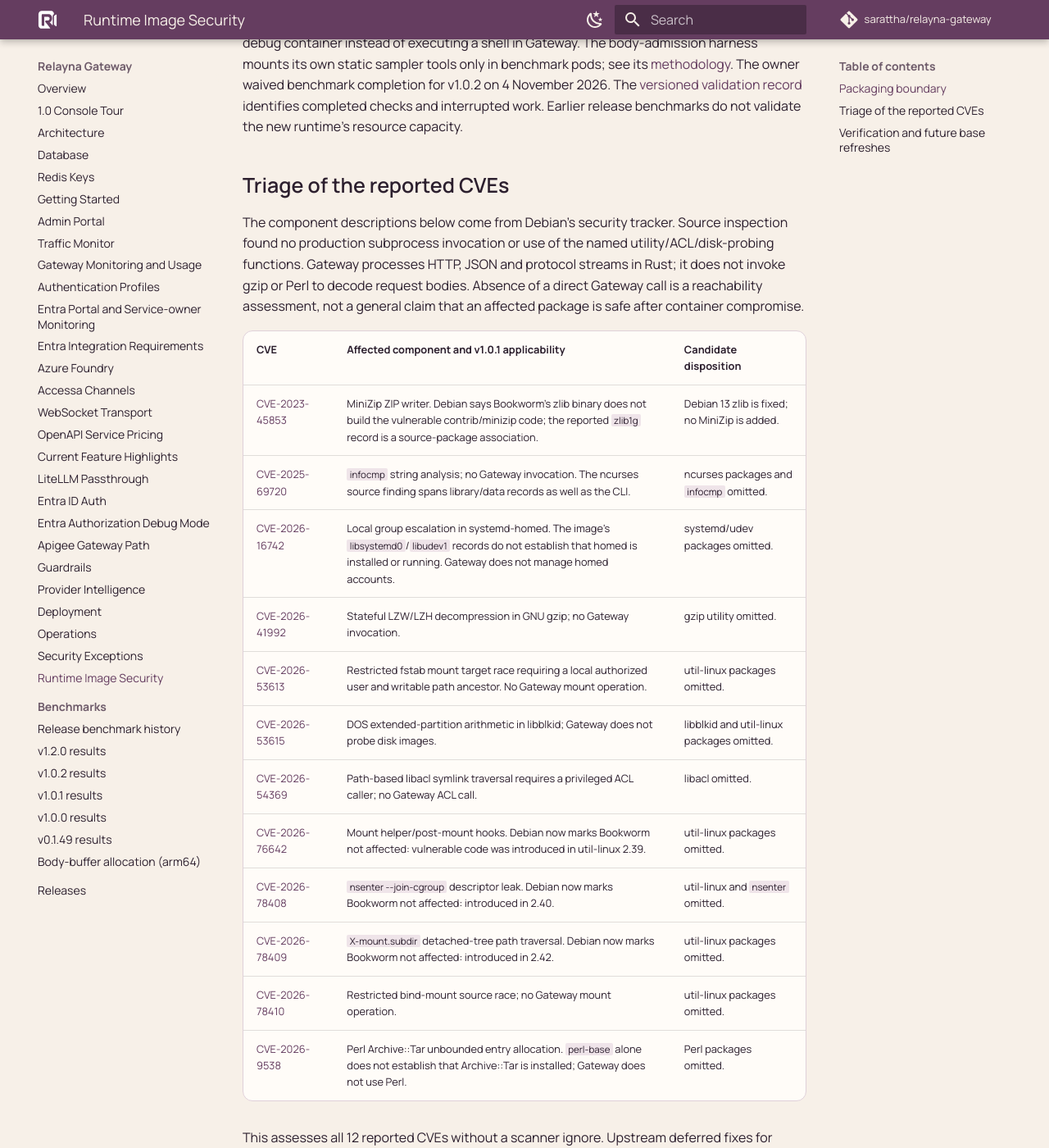
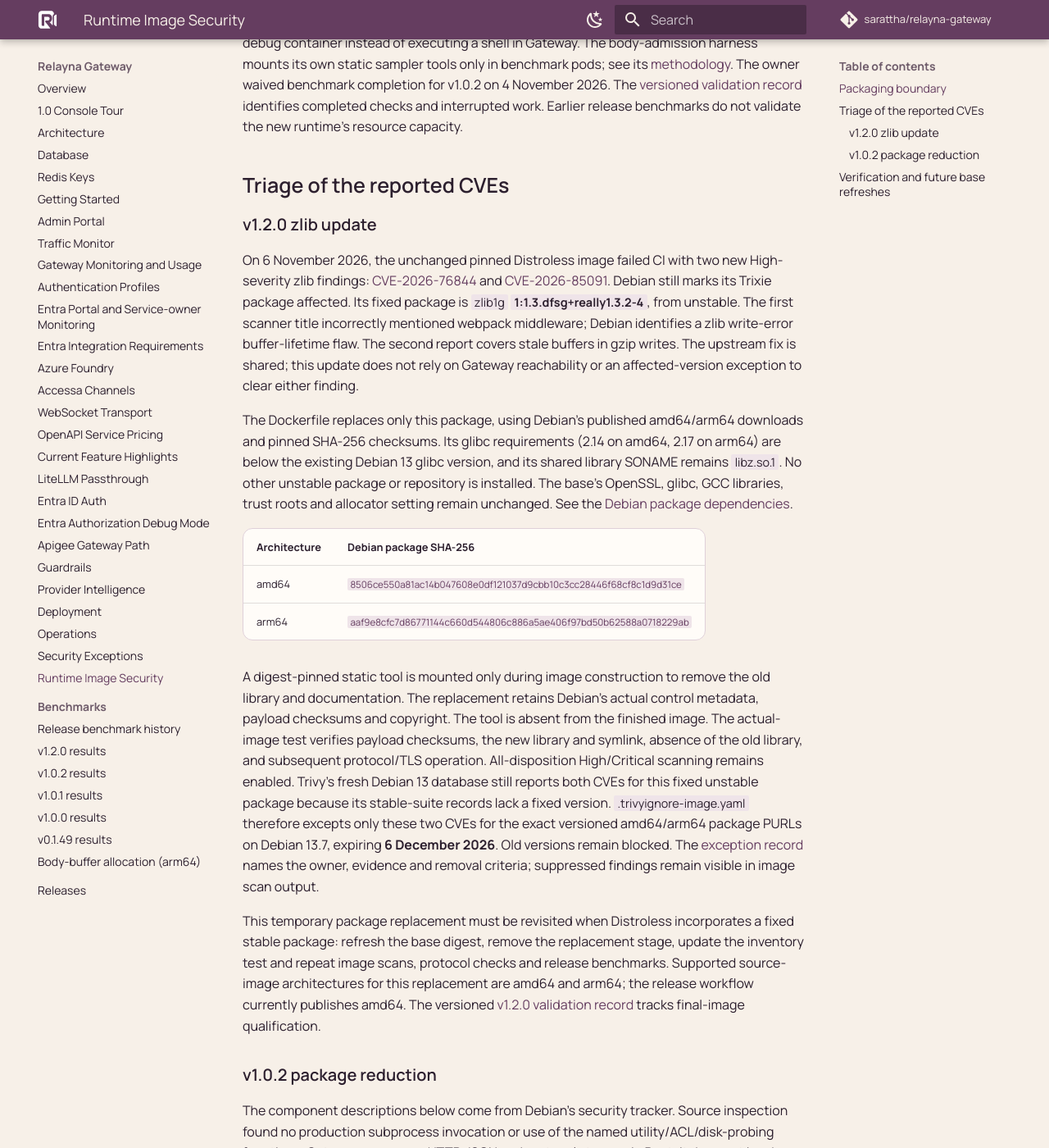
Before and after one commit to sarattha/relayna-gateway, an MkDocs documentation site: the page built from docs/runtime-image-security.md, in a window 1280 px wide and 1400 px high, scrolled down 605 px. Shown: the whole window at 82% size. Built offline with MkDocs 1.6.1 and Material for MkDocs 9.7.7, drawn with Linux system fonts in a browser that asks for light colours; comment, search, counter and statistics services are not loaded.

Commit message:
Patch runtime zlib and scope fixed-package scanner exceptions

```diff
--- a/docs/runtime-image-security.md
+++ b/docs/runtime-image-security.md
@@ -30,6 +30,52 @@
 runtime's resource capacity.
 
 ## Triage of the reported CVEs
+
+### v1.2.0 zlib update
+
+On 6 November 2026, the unchanged pinned Distroless image failed CI with two
+new High-severity zlib findings: [CVE-2026-76844](https://security-tracker.debian.org/tracker/CVE-2026-76844)
+and [CVE-2026-85091](https://security-tracker.debian.org/tracker/CVE-2026-85091).
+Debian still marks its Trixie package affected. Its fixed package is
+`zlib1g` **`1:1.3.dfsg+really1.3.2-4`**, from unstable. The first scanner title
+incorrectly mentioned webpack middleware; Debian identifies a zlib write-error
+buffer-lifetime flaw. The second report covers stale buffers in gzip writes.
+The upstream fix is shared; this update does not rely on Gateway reachability
+or an affected-version exception to clear either finding.
+
+The Dockerfile replaces only this package, using Debian's published amd64/arm64
+downloads and pinned SHA-256 checksums. Its glibc requirements (2.14 on amd64,
+2.17 on arm64) are below the existing Debian 13 glibc version, and its shared
+library SONAME remains `libz.so.1`. No other unstable package or repository is
+installed. The base's OpenSSL, glibc, GCC libraries, trust roots and allocator
+setting remain unchanged. See the [Debian package dependencies](https://packages.debian.org/sid/zlib1g).
+
+| Architecture | Debian package SHA-256 |
+| --- | --- |
+| amd64 | [`8506ce550a81ac14b047608e0df121037d9cbb10c3cc28446f68cf8c1d9d31ce`](https://packages.debian.org/sid/amd64/zlib1g/download) |
+| arm64 | [`aaf9e8cfc7d86771144c660d544806c886a5ae406f97bd50b62588a0718229ab`](https://packages.debian.org/sid/arm64/zlib1g/download) |
+
+A digest-pinned static tool is mounted only during image construction to remove
+the old library and documentation. The replacement retains Debian's actual
+control metadata, payload checksums and copyright. The tool is absent from the
+finished image. The actual-image test verifies payload checksums, the new library
+and symlink, absence of the old library, and subsequent protocol/TLS operation.
+All-disposition High/Critical scanning remains enabled. Trivy's fresh Debian 13
+database still reports both CVEs for this fixed unstable package because its
+stable-suite records lack a fixed version. `.trivyignore-image.yaml` therefore
+excepts only these two CVEs for the exact versioned amd64/arm64 package PURLs on
+Debian 13.7, expiring **6 December 2026**. Old versions remain blocked. The
+[exception record](security-exceptions.md) names the owner, evidence and removal
+criteria; suppressed findings remain visible in image scan output.
+
+This temporary package replacement must be revisited when Distroless incorporates
+a fixed stable package: refresh the base digest, remove the replacement stage,
+update the inventory test and repeat image scans, protocol checks and release
+benchmarks. Supported source-image architectures for this replacement are amd64
+and arm64; the release workflow currently publishes amd64. The versioned
+[v1.2.0 validation record](benchmarks/v1.2.0.md) tracks final-image qualification.
+
+### v1.0.2 package reduction
 
 The component descriptions below come from Debian's security tracker. Source
 inspection found no production subprocess invocation or use of the named
```
Also changed, not shown: .trivyignore-image.yaml (added, +23 -0 lines), CHANGELOG.md (+5 -0 lines), docs/deployment.md (+3 -2 lines), docs/security-exceptions.md (+4 -2 lines), 5 other files.
